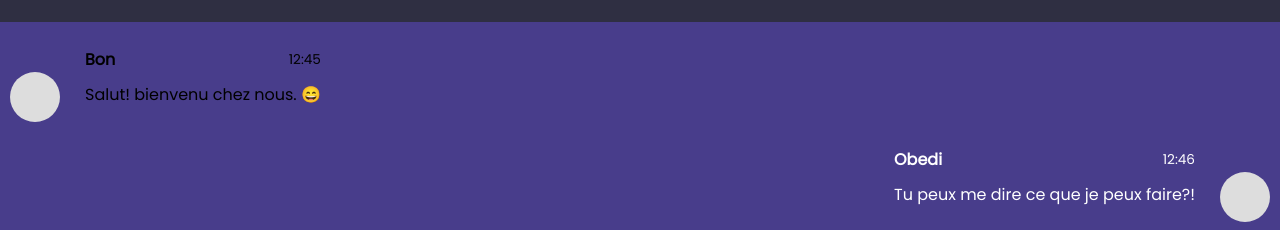
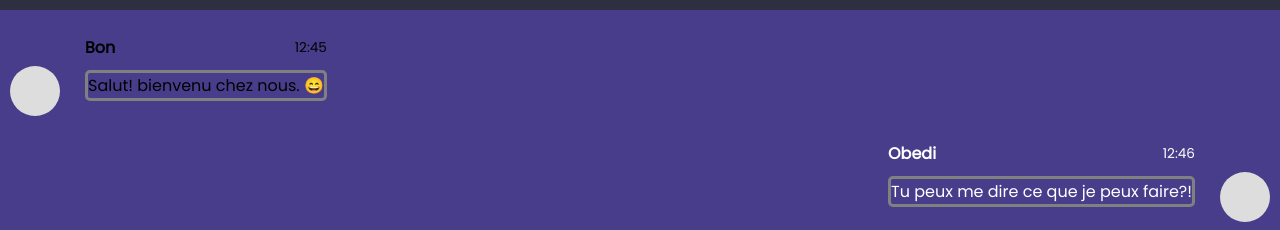
Before and after one commit to alexissengangabo07/nodejs-chat-app, a React (Create React App) app in the folder client/: page /home in a window 1280 px wide. Both pictures are taken after typing "Sample" into the empty fields and a click on the input "Connectez-vous". Shown: the part 436-666 px from the top of the page. Built offline with nearby package versions, Linux system fonts and the light colour scheme; no server answers.

Commit message:
style: Box massage

```diff
--- a/client/src/components/home/style.css
+++ b/client/src/components/home/style.css
@@ -96,10 +96,12 @@
     align-items: center;
     margin-bottom: 10px;
 }
+
 .msg-info-name {
     margin-right: 10px;
     font-weight: bold;
 }
+
 .msg-info-time {
     font-size: 0.85em;
 }
@@ -111,11 +113,17 @@
 .right-msg {
     flex-direction: row-reverse;
 }
+
 .right-msg .msg-bubble {
     background: var(--right-msg-bg);
     color: #fff;
     border-bottom-right-radius: 0;
 }
+
 .right-msg .msg-img {
     margin: 0 0 0 10px;
 }
+.msg-text{
+ border-radius: 5px;
+ border: solid gray;
+}
```
Lines whose indentation alone changed are shown as unchanged.
